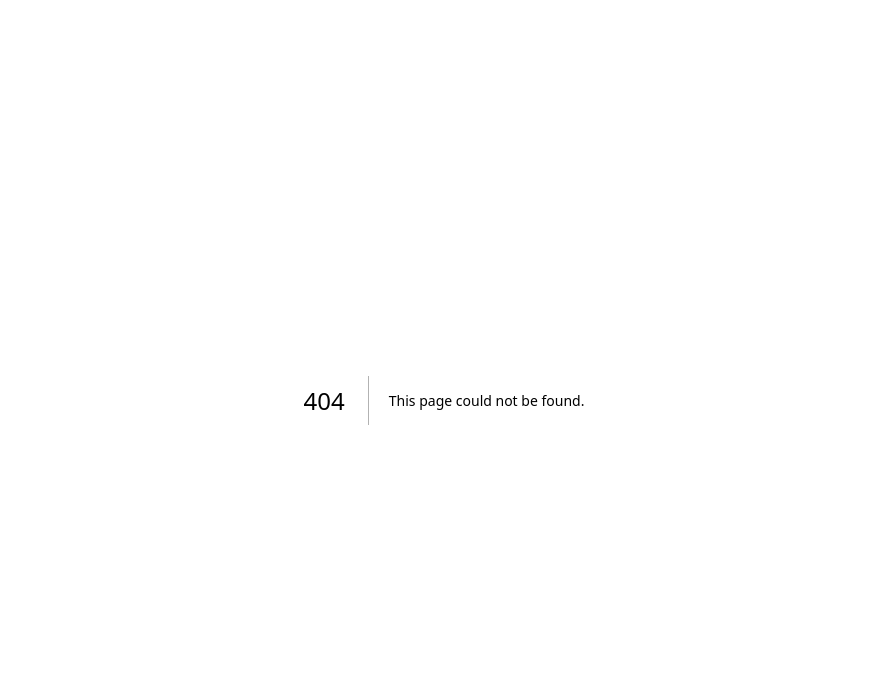
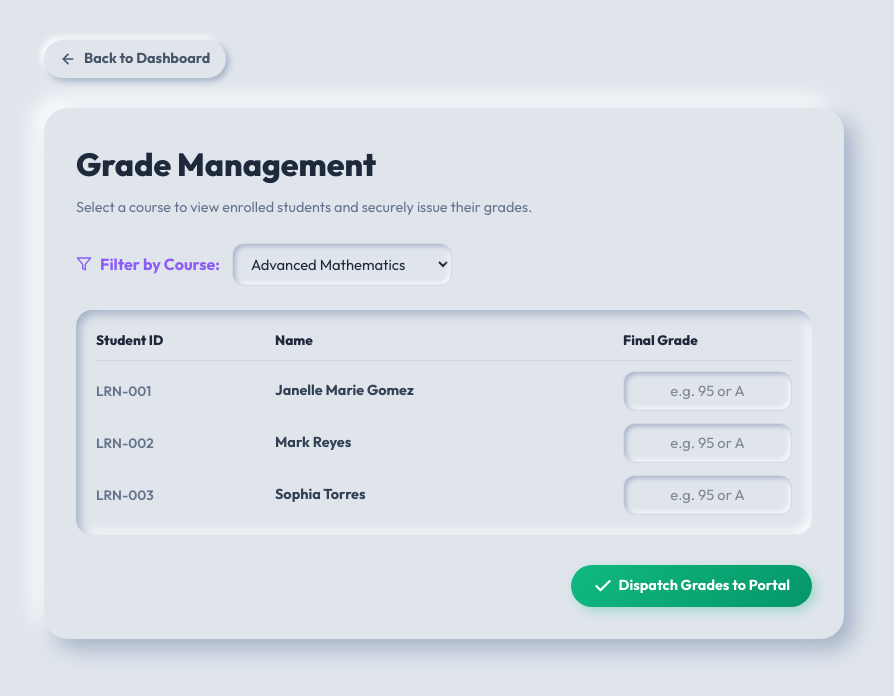
Before and after one commit to daniellasharpwaze-crypto/test-1, a Next.js app: page /faculty/grades in a window 1280 px wide. Before the commit this address had no page. Shown: the top 696 px of the page, without its empty margins (196-1090 px from the left). Built offline with nearby package versions, Linux system fonts and the light colour scheme.

Commit message:
Add faculty grades management page with course filtering

```diff
--- /dev/null
+++ b/app/faculty/grades/page.tsx
@@ -0,0 +1,192 @@
+"use client";
+
+import { useState } from "react";
+import Link from "next/link";
+
+/* Minimal Icons */
+function IconArrowLeft() {
+  return (
+    <svg viewBox="0 0 24 24" fill="none" stroke="currentColor" strokeWidth="2.5" strokeLinecap="round" strokeLinejoin="round" width="16" height="16">
+      <line x1="19" y1="12" x2="5" y2="12" />
+      <polyline points="12 19 5 12 12 5" />
+    </svg>
+  );
+}
+
+function IconCheck() {
+  return (
+    <svg viewBox="0 0 24 24" fill="none" stroke="currentColor" strokeWidth="2.5" strokeLinecap="round" strokeLinejoin="round" width="20" height="20">
+      <polyline points="20 6 9 17 4 12" />
+    </svg>
+  );
+}
+
+function IconFilter() {
+  return (
+    <svg viewBox="0 0 24 24" fill="none" stroke="currentColor" strokeWidth="2" strokeLinecap="round" strokeLinejoin="round" width="16" height="16">
+      <polygon points="22 3 2 3 10 12.46 10 19 14 21 14 12.46 22 3" />
+    </svg>
+  );
+}
+
+const studentsData = [
+  { id: "LRN-001", name: "Janelle Marie Gomez", course: "Advanced Mathematics" },
+  { id: "LRN-002", name: "Mark Reyes", course: "Advanced Mathematics" },
+  { id: "LRN-003", name: "Sophia Torres", course: "Advanced Mathematics" },
+  { id: "LRN-004", name: "Liam Santos", course: "Physics 101" },
+  { id: "LRN-005", name: "Emma Cruz", course: "Physics 101" },
+  { id: "LRN-006", name: "Noah Bautista", course: "Computer Science II" },
+  { id: "LRN-007", name: "Olivia Villanueva", course: "Computer Science II" },
+];
+
+export default function FacultyGradesPage() {
+  const [courseFilter, setCourseFilter] = useState("Advanced Mathematics");
+  const [grades, setGrades] = useState<Record<string, string>>({});
+  const [submitted, setSubmitted] = useState(false);
+
+  const filteredStudents = studentsData.filter(s => s.course === courseFilter);
+
+  const handleGradeChange = (id: string, val: string) => {
+    setGrades(prev => ({ ...prev, [id]: val }));
+  };
+
+  const handleSendGrades = () => {
+    setSubmitted(true);
+    setTimeout(() => {
+      setSubmitted(false);
+      setGrades({});
+    }, 3000);
+  };
+
+  const iStyle: React.CSSProperties = {
+    width: "100%",
+    padding: "10px 14px",
+    borderRadius: "12px",
+    border: "1px solid rgba(163,177,198,0.2)",
+    background: "#e0e5ec",
+    boxShadow: "inset 2px 2px 5px #a3b1c6, inset -2px -2px 5px #ffffff",
+    fontFamily: "'Outfit',sans-serif",
+    fontSize: "0.92rem",
+    color: "#1e293b",
+    outline: "none",
+    boxSizing: "border-box" as const,
+  };
+
+  const minBtnStyle: React.CSSProperties = {
+    display: "inline-flex",
+    alignItems: "center",
+    justifyContent: "center",
+    gap: "6px",
+    padding: "10px 22px",
+    borderRadius: "30px",
+    border: "none",
+    cursor: "pointer",
+    fontFamily: "'Outfit',sans-serif",
+    fontWeight: "700",
+    fontSize: "0.9rem",
+    transition: "all 0.2s ease"
+  };
+
+  return (
+    <div style={{ background: "#e0e5ec", minHeight: "100vh", padding: "40px 20px", fontFamily: "'Outfit',sans-serif", color: "#2d3561" }}>
+      <div style={{ maxWidth: "800px", margin: "0 auto" }}>
+
+        <Link href="/" style={{ display: "inline-flex", alignItems: "center", gap: "8px", textDecoration: "none", color: "#475569", fontWeight: "700", fontSize: "0.9rem", marginBottom: "30px", padding: "8px 16px", borderRadius: "20px", background: "#e0e5ec", boxShadow: "3px 3px 6px #a3b1c6, -3px -3px 6px #ffffff" }}>
+          <IconArrowLeft /> Back to Dashboard
+        </Link>
+
+        <div style={{ background: "#e0e5ec", borderRadius: "24px", boxShadow: "10px 10px 22px #a3b1c6, -10px -10px 22px #ffffff", padding: "32px" }}>
+          <h1 style={{ fontSize: "2rem", fontWeight: "800", color: "#1e293b", margin: "0 0 8px" }}>Grade Management</h1>
+          <p style={{ fontSize: "0.9rem", color: "#64748b", margin: "0 0 24px", lineHeight: "1.6" }}>
+            Select a course to view enrolled students and securely issue their grades.
+          </p>
+
+          <div style={{ display: "flex", alignItems: "center", gap: "12px", marginBottom: "24px" }}>
+            <div style={{ display: "flex", alignItems: "center", gap: "8px", color: "#8b5cf6", fontWeight: "700" }}>
+              <IconFilter /> Filter by Course:
+            </div>
+            <select
+              value={courseFilter}
+              onChange={e => setCourseFilter(e.target.value)}
+              style={{ ...iStyle, width: "auto", minWidth: "220px", cursor: "pointer" }}
+            >
+              <option value="Advanced Mathematics">Advanced Mathematics</option>
+              <option value="Physics 101">Physics 101</option>
+              <option value="Computer Science II">Computer Science II</option>
+            </select>
+          </div>
+
+          <div style={{ background: "#e0e5ec", borderRadius: "16px", boxShadow: "inset 4px 4px 10px #a3b1c6, inset -4px -4px 10px #ffffff", padding: "20px" }}>
+            <div style={{ display: "grid", gridTemplateColumns: "1fr 2fr 1fr", gap: "10px", borderBottom: "1px solid rgba(163,177,198,0.3)", paddingBottom: "10px", marginBottom: "10px", fontWeight: "800", color: "#1e293b", fontSize: "0.85rem" }}>
+              <div>Student ID</div>
+              <div>Name</div>
+              <div>Final Grade</div>
+            </div>
+
+            <div style={{ display: "flex", flexDirection: "column", gap: "12px" }}>
+              {filteredStudents.length > 0 ? filteredStudents.map(s => (
+                <div key={s.id} style={{ display: "grid", gridTemplateColumns: "1fr 2fr 1fr", gap: "10px", alignItems: "center" }}>
+                  <div style={{ fontSize: "0.85rem", color: "#64748b", fontWeight: "600" }}>{s.id}</div>
+                  <div style={{ fontSize: "0.9rem", fontWeight: "700", color: "#334155" }}>{s.name}</div>
+                  <div>
+                    <input
+                      type="text"
+                      placeholder="e.g. 95 or A"
+                      value={grades[s.id] || ""}
+                      onChange={e => handleGradeChange(s.id, e.target.value)}
+                      style={{ ...iStyle, padding: "8px 12px", textAlign: "center" }}
+                    />
+                  </div>
+                </div>
+              )) : (
+                <div style={{ textAlign: "center", padding: "20px", color: "#64748b", fontSize: "0.9rem" }}>
+                  No students found for this course.
+                </div>
+              )}
+            </div>
+          </div>
+
+          <div style={{ marginTop: "30px", display: "flex", justifyContent: "flex-end" }}>
+            <button
+              type="button"
+              onClick={handleSendGrades}
+              style={{
+                ...minBtnStyle,
+                background: "linear-gradient(135deg, #10b981, #059669)",
+                color: "white",
+                boxShadow: "4px 4px 12px rgba(16,185,129,0.3)"
+              }}
+            >
+              <IconCheck /> Dispatch Grades to Portal
+            </button>
+          </div>
+        </div>
+      </div>
+
+      {submitted && (
+        <div style={{
+          position: "fixed",
+          bottom: "24px",
+          right: "24px",
+          background: "#10b981",
+          color: "white",
+          padding: "16px 24px",
+          borderRadius: "16px",
+          boxShadow: "0 10px 25px rgba(16,185,129,0.4)",
+          display: "flex",
+          alignItems: "center",
+          gap: "12px",
+          zIndex: 9999,
+          animation: "slideIn 0.3s ease-out"
+        }}>
+          <div style={{ background: "rgba(255,255,255,0.2)", borderRadius: "50%", padding: "4px" }}>
+            <IconCheck />
+          </div>
+          <div style={{ fontWeight: "700", fontSize: "0.95rem", fontFamily: "'Outfit',sans-serif" }}>
+            Grades have been sent successfully!
+          </div>
+        </div>
+      )}
+    </div>
+  );
+}
--- a/app/page.tsx
+++ b/app/page.tsx
@@ -1674,13 +1674,12 @@ export default function Home() {
                       >
                         <IconCopy /> {copiedPass ? "Copied!" : "Copy Clearance ID"}
                       </button>
-                      <button
-                        type="button"
-                        onClick={handleSendGrades}
-                        style={{ ...minBtnStyle, background: "#e0e5ec", boxShadow: "3px 3px 6px #a3b1c6, -3px -3px 6px #ffffff", color: "#10b981" }}
+                      <a
+                        href="/faculty/grades"
+                        style={{ ...minBtnStyle, textDecoration: "none", background: "#e0e5ec", boxShadow: "3px 3px 6px #a3b1c6, -3px -3px 6px #ffffff", color: "#10b981" }}
                       >
                         <IconSparkles size={16} /> Send Grades
-                      </button>
+                      </a>
                       <button
                         type="button"
                         onClick={resetF}
```
